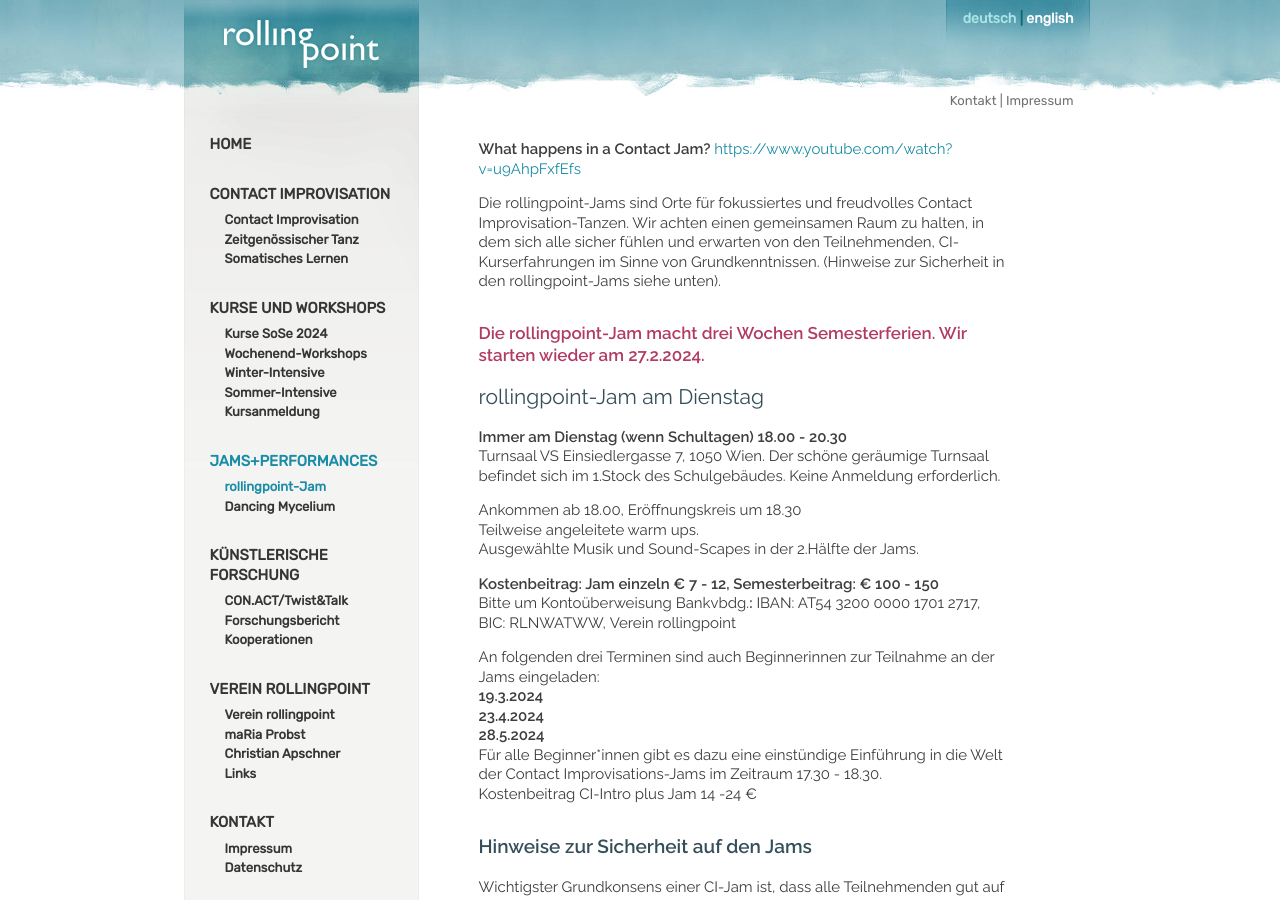
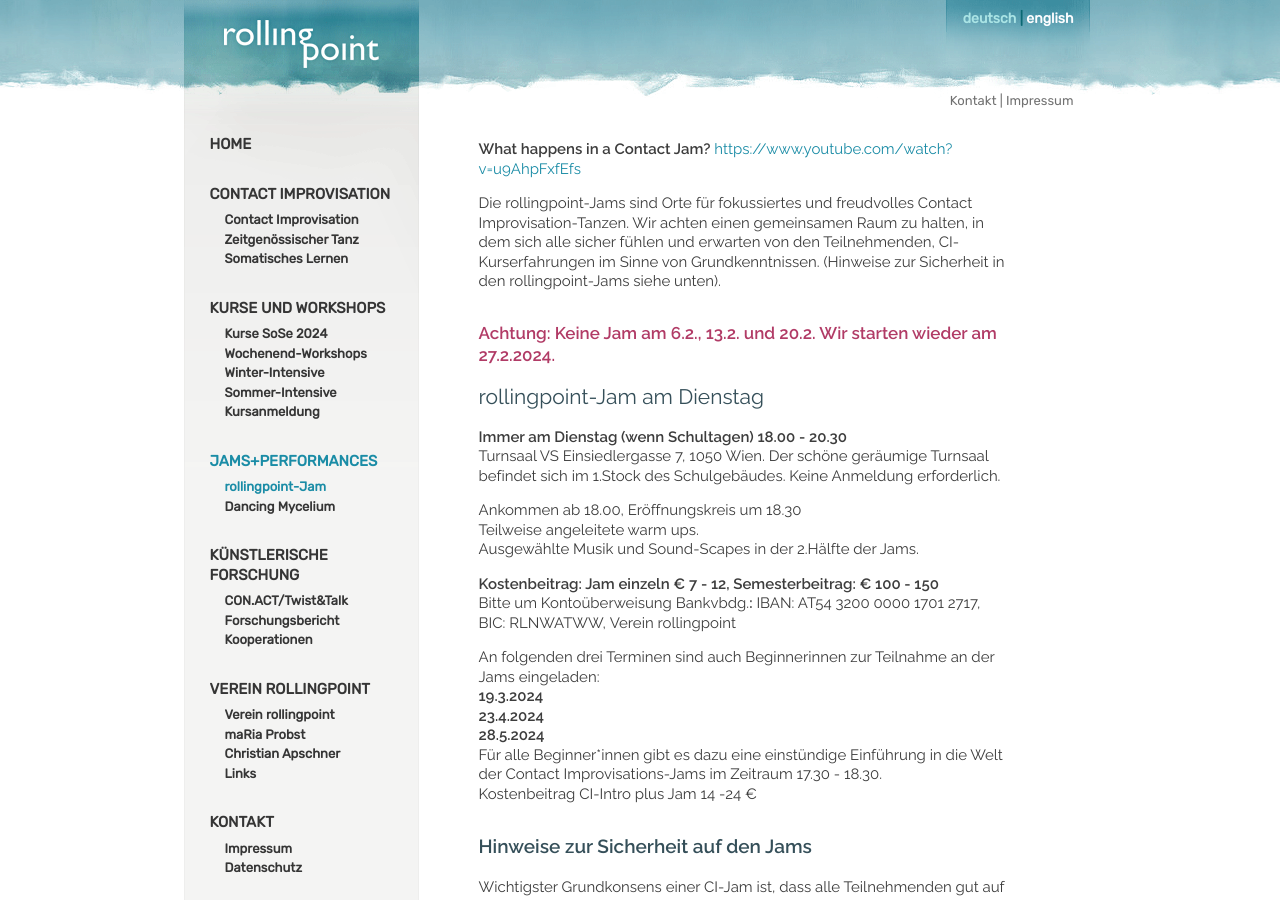
Before and after one commit to manulari/rollingpointat, a Jekyll site: the page built from _pages_de/jams.md, in a window 1280 px wide and 900 px high. Built offline with Jekyll 4.4.1, drawn with Linux system fonts in a browser that asks for light colours; comment, search, counter and statistics services are not loaded.

Commit message:
Update page (de) “jams”

```diff
--- a/_pages_de/jams.md
+++ b/_pages_de/jams.md
@@ -7,7 +7,7 @@ other_lang: ""
 
 Die rollingpoint-Jams sind Orte für fokussiertes und freudvolles Contact Improvisation-Tanzen. Wir achten einen gemeinsamen Raum zu halten, in dem sich alle sicher fühlen und erwarten von den Teilnehmenden, CI-Kurserfahrungen im Sinne von Grundkenntnissen. (Hinweise zur Sicherheit in den rollingpoint-Jams siehe unten).
 
-#### **Die rollingpoint-Jam macht drei Wochen Semesterferien. Wir starten wieder am 27.2.2024.**
+#### **Achtung: Keine Jam am 6.2., 13.2. und 20.2. Wir starten wieder am 27.2.2024.**
 
 ## rollingpoint-Jam am Dienstag
 
```
